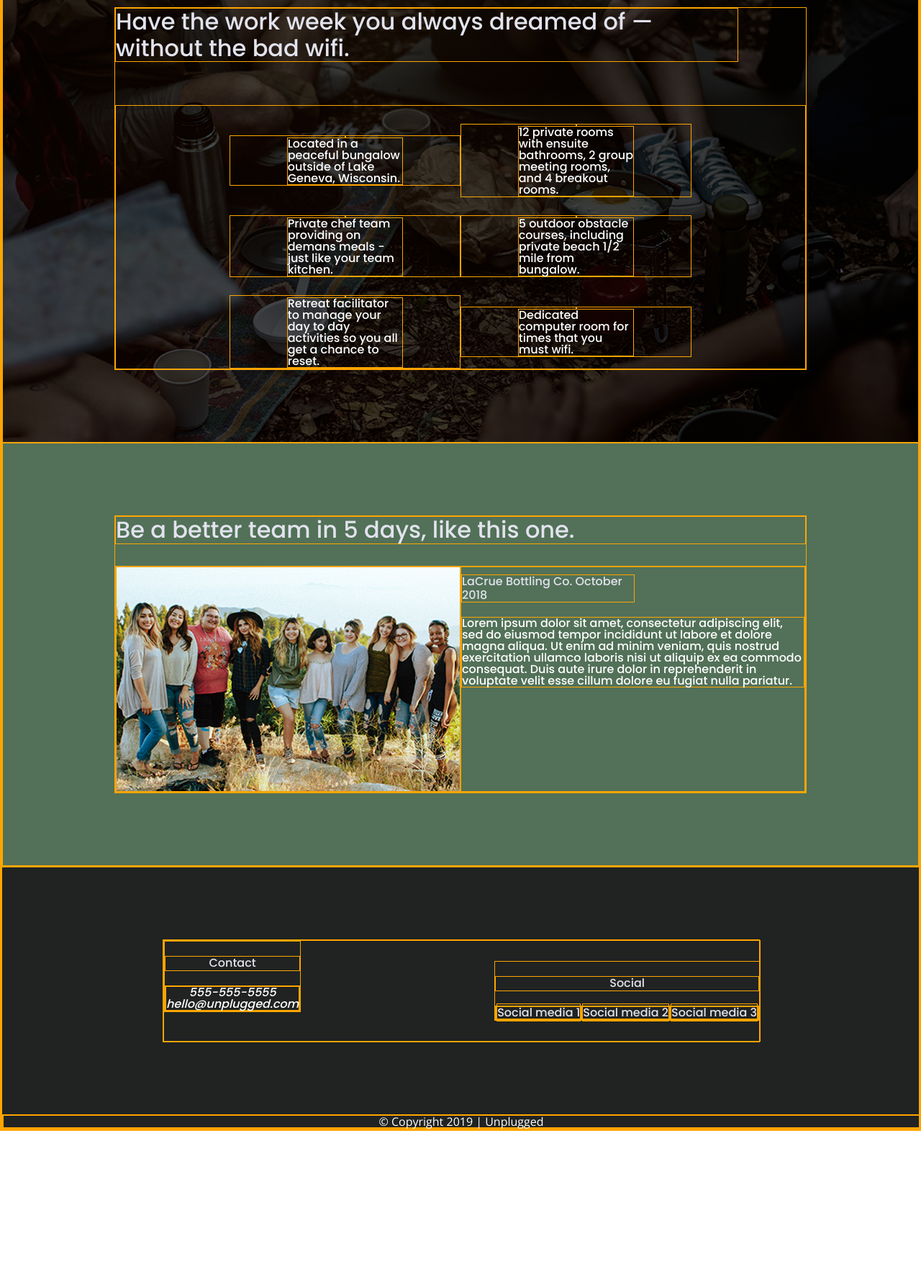
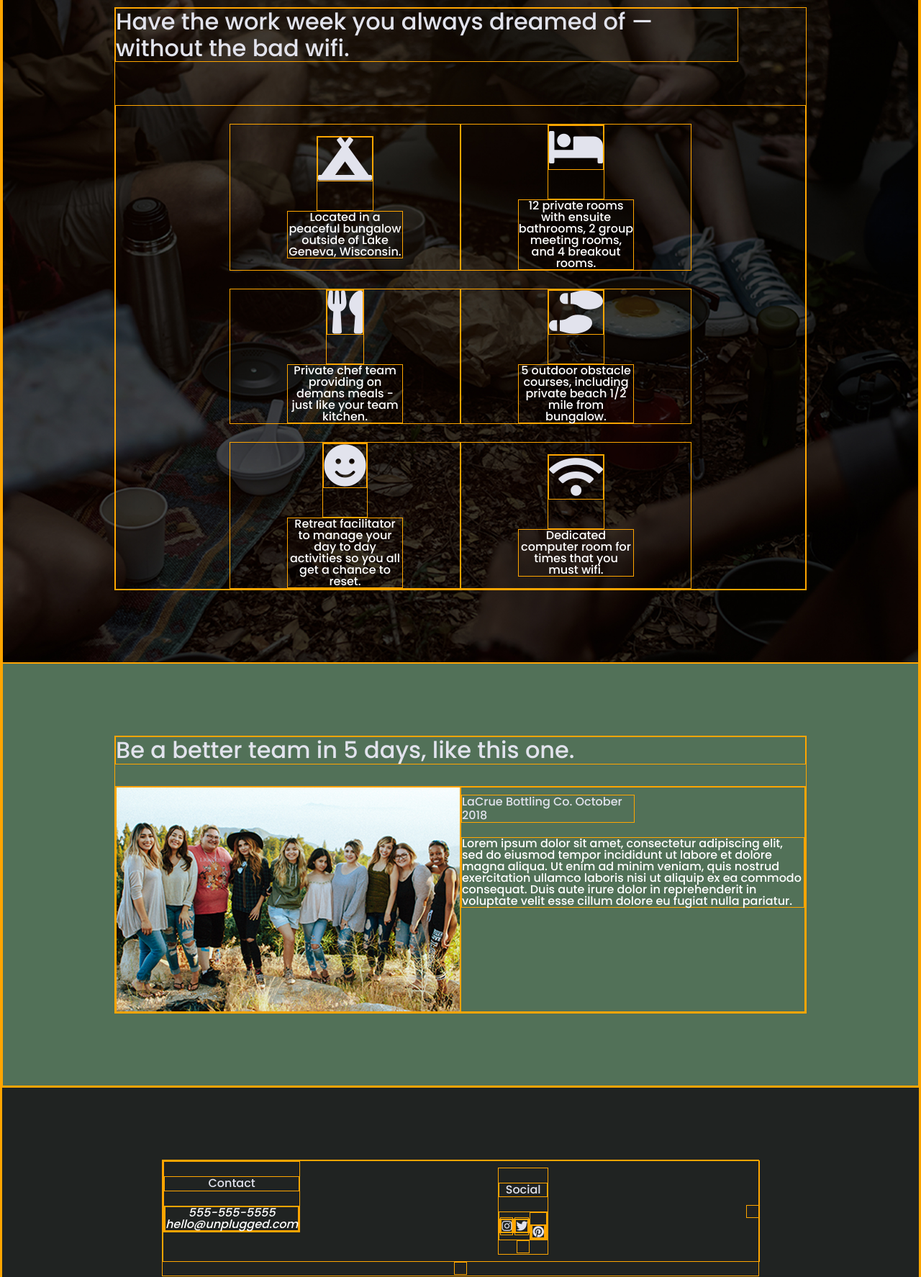
Before and after one commit to driyant/206-unplugged, a website built with Parcel: page index.html in a window 1280 px wide. Shown: the part 966-2740 px from the top of the page at 72% size. Before the commit the page ends 2537 px from the top, so only its background shows below. Built offline with nearby package versions, Linux system fonts and the light colour scheme.

Commit message:
Add fontawesome icons and adjust some layout element

```diff
--- a/css/main.css
+++ b/css/main.css
@@ -89,6 +89,7 @@ textarea {
   * {
     border: 1px solid orange;
   }
+
   .content-wrapper {
     width: 90%;
     margin-top: 40px;
@@ -274,16 +275,22 @@ textarea {
     margin-bottom: 60px;
   }
 
+  .features i {
+    font-size: 3.75rem;
+    margin-bottom: 40px;
+    color: #e2e3ed;
+  }
+
   .features .features-items {
     display: flex;
     justify-content: center;
-    align-items: center;
     flex-flow: row wrap;
   }
 
   .features article {
     width: 50%;
     margin-top: 25px;
+    text-align: center;
   }
 
   .features p {
--- a/index.html
+++ b/index.html
@@ -21,6 +21,7 @@
 
   <link href="https://fonts.googleapis.com/css?family=Open+Sans:400,700|Poppins:500,700" rel="stylesheet">
   <link href="https://fonts.googleapis.com/css?family=Open+Sans:400,700|Poppins:500,700" rel="stylesheet">
+  <link rel="stylesheet" href="https://use.fontawesome.com/releases/v5.5.0/css/all.css" integrity="sha384-B4dIYHKNBt8Bc12p+WXckhzcICo0wtJAoU8YZTY5qE0Id1GSseTk6S+L3BlXeVIU" crossorigin="anonymous">
   <meta name="theme-color" content="#fafafa">
 </head>
 
@@ -75,37 +76,49 @@
         <h2>Have the work week you always dreamed of — without the bad wifi.</h2>
           <div class="features-items">
             <article>
-              <p class="fontawesome-icon"></p>
+              <p class="fontawesome-icon">
+                <i class="fas fa-campground"></i>
+              </p>
               <p class="features-item-description">
                 Located in a peaceful bungalow outside of Lake Geneva, Wisconsin.
               </p>
             </article>
             <article>
-              <p class="fontawesome-icon"></p>
+              <p class="fontawesome-icon">
+                <i class="fas fa-bed"></i>
+              </p>
               <p class="features-item-description">
                 12 private rooms with ensuite bathrooms, 2 group meeting rooms, and 4 breakout rooms.
               </p>
             </article>
             <article>
-              <p class="fontawesome-icon"></p>
+              <p class="fontawesome-icon">
+                <i class="fas fa-utensils"></i>
+              </p>
               <p class="features-item-description">
                 Private chef team providing on demans meals - just like your team kitchen.
               </p>
             </article>
             <article>
-              <p class="fontawesome-icon"></p>
+              <p class="fontawesome-icon">
+                <i class="fas fa-shoe-prints"></i>
+              </p>
               <p class="features-item-description">
                 5 outdoor obstacle courses, including private beach 1/2 mile from bungalow.
               </p>
             </article>
             <article>
-              <p class="fontawesome-icon"></p>
+              <p class="fontawesome-icon">
+                <i class="fas fa-smile"></i>
+              </p>
               <p class="features-item-description">
                 Retreat facilitator to manage your day to day activities so you all get a chance to reset.
               </p>
             </article>
             <article>
-              <p class="fontawesome-icon"></p>
+              <p class="fontawesome-icon">
+                <i class="fas fa-wifi"></i>
+              </p>
               <p class="features-item-description">
                 Dedicated computer room for times that you must wifi.
               </p>
@@ -152,12 +165,12 @@
         <div class="social">
           <h3>Social</h3>
           <div class="social-icons">
-            <p><a href="#" target="_blank">Social media 1</a></p>
-            <p><a href="#" target="_blank">Social media 2</a></p>
-            <p><a href="#" target="_blank">Social media 3</a></p>
+            <p><a href="#" target="_blank"><i class="fab fa-instagram"></i></a></p>
+            <p><a href="#" target="_blank"><i class="fab fa-twitter"></a></p>
+            <p><a href="#" target="_blank"><i class="fab fa-pinterest"></i></a></p>
             <!-- other social links here -->
-          </div>
-        </div>
+          </div><!-- end div social icons -->
+        </div><!-- end div social -->
       </div> <!-- footer content ends -->
     </div> <!--footer content-wrapper ends-->
     <div class="copyright">
```
